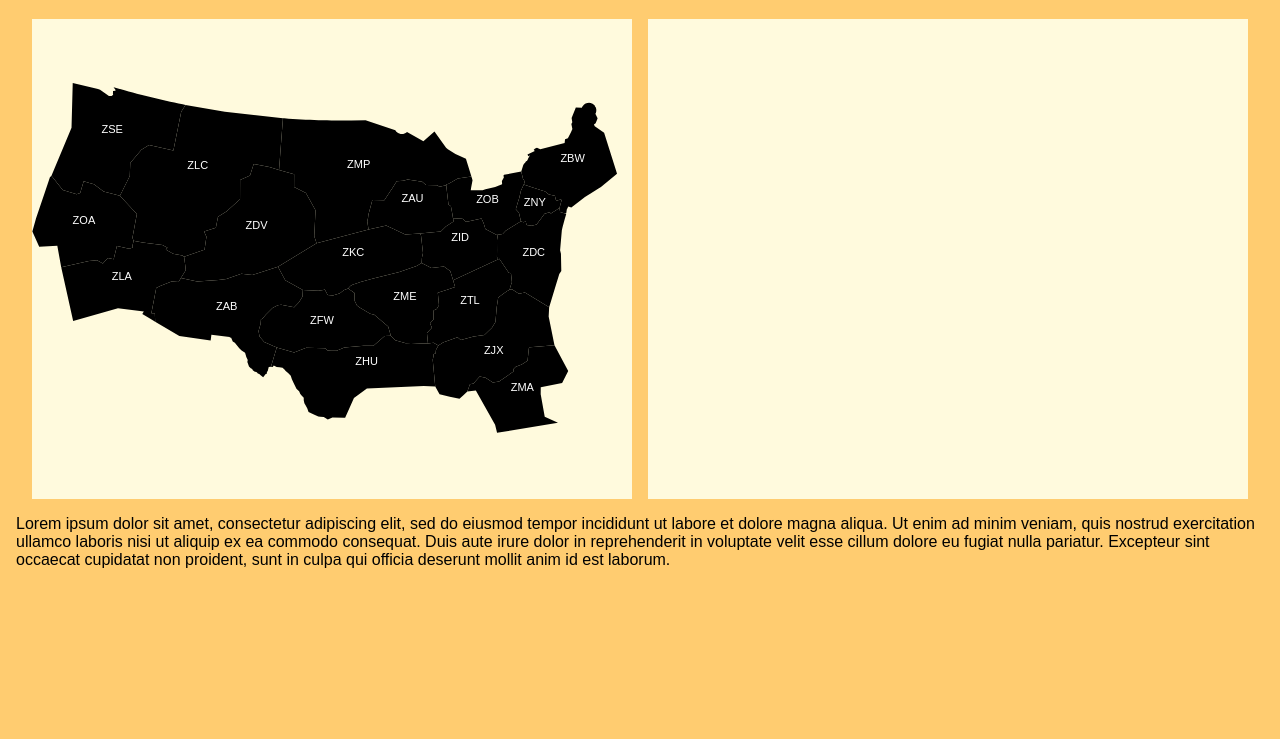
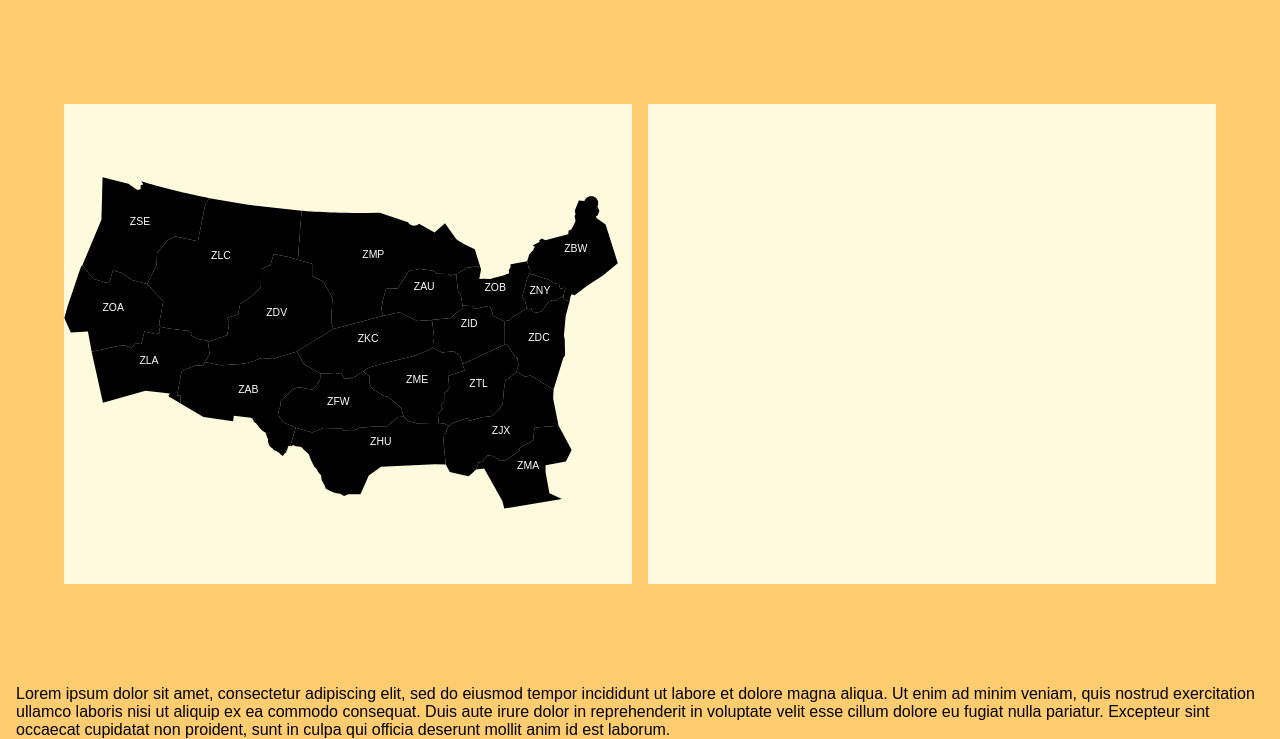
Before and after one commit to JChaoful/ParthenonMap, a React app: page / in a window 1280 px wide. Shown: the part 61-800 px from the top of the page. Built offline with nearby package versions, Linux system fonts and the light colour scheme.

Commit message:
restyle elements to take up whole page space

```diff
--- a/src/style.css
+++ b/src/style.css
@@ -11,8 +11,19 @@ body {
   font-family: 'Heebo', Arial, Helvetica, sans-serif;
 }
 
-html, .root, body, main {
+html, #root, body, .App {
   height: 100%;
+}
+
+body {
+  background-color: #FFCC70;
+}
+
+.App {
+  display: flex;
+  flex-direction: column;
+  justify-content: space-between;
+  align-items: center;
 }
 
 header {
@@ -22,15 +33,11 @@ header {
 }
 
 main {
+  width: 90%;
   display: flex;
   justify-content: center;
   align-items: stretch;
   gap: 16px;
-  margin: 0 32px;
-}
-
-body {
-  background-color: #FFCC70;
 }
 
 svg {
```
